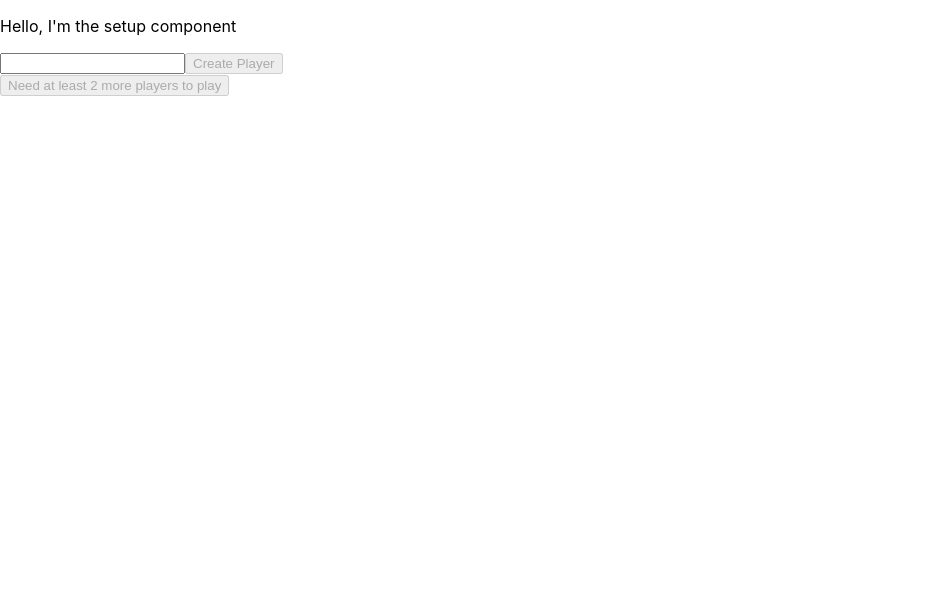
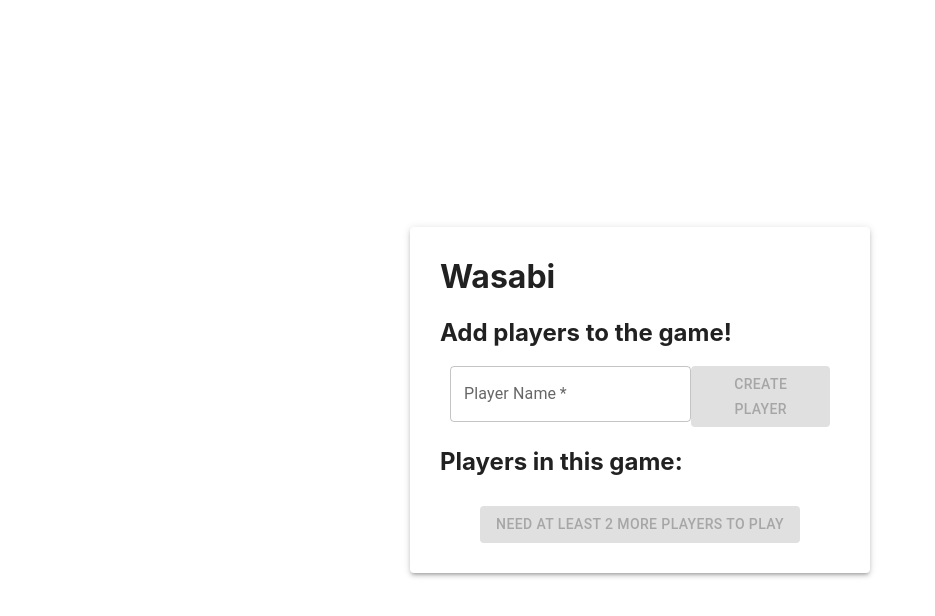
Before and after one commit to szwo/wasabi, a React (Create React App) app: page / in a window 1280 px wide. Shown: the top 616 px of the page, without its empty margins (0-935 px from the left). Built offline with nearby package versions, Linux system fonts and the light colour scheme.

Commit message:
Style setup component, add playerlist, input validation

```diff
--- a/src/components/Setup/setup.component.tsx
+++ b/src/components/Setup/setup.component.tsx
@@ -1,6 +1,8 @@
 import React, { FC, useState } from 'react';
 import { useScores } from 'hooks';
 
+import './setup.styles.scss';
+import { Alert, Button, Paper, Snackbar, TextField } from '@mui/material';
 interface SetupProps {
     showGame: () => void;
 }
@@ -8,33 +10,103 @@ interface SetupProps {
 const Setup: FC<SetupProps> = (props: SetupProps) => {
     const { showGame } = props;
     const [playerName, setPlayerName] = useState('');
+    // TODO: Move Toasts to it's own component
+    // TODO: Adopt recommended pattern for multiple toasts: https://mui.com/components/snackbars/#consecutive-snackbars
+    const [showFailureToast, setShowFailureToast] = useState(false);
+    const [showSuccessToast, setShowSuccessToast] = useState(false);
     const { getPlayers, createPlayer } = useScores();
     const players = getPlayers();
     const playerIds = Object.keys(players);
     const minimumPlayersMet = playerIds.length < 2;
+    const alphanumericRegex = new RegExp(/^[A-Za-z0-9]+$/);
+    const isValidInput = alphanumericRegex.test(playerName);
 
     const handleCreatePlayer = () => {
         if (Object.prototype.hasOwnProperty.call(players, playerName)) {
-            // TODO: Display toast instead of console warning
-            console.warn('name already taken');
+            handleShowFailureToast();
         } else {
             createPlayer(playerName);
+            handleShowSuccessToast();
             setPlayerName('');
         }
     };
 
+    const handleShowSuccessToast = () => {
+        setShowFailureToast(false);
+        setShowSuccessToast(false);
+        setShowSuccessToast(true);
+    };
+
+    const handleShowFailureToast = () => {
+        setShowFailureToast(false);
+        setShowSuccessToast(false);
+        setShowFailureToast(true);
+    };
+
+    const handleSuccessToastClose = (event?: React.SyntheticEvent | Event, reason?: string) => {
+        if (reason === 'clickaway') {
+            return;
+        }
+
+        setShowSuccessToast(false);
+    };
+
+    const handleFailureToastClose = (event?: React.SyntheticEvent | Event, reason?: string) => {
+        if (reason === 'clickaway') {
+            return;
+        }
+
+        setShowFailureToast(false);
+    };
+
     return (
-        <div className="setup">
-            <p>Hello, I'm the setup component</p>
-            <div>
-                <input type="text" value={playerName} onChange={e => setPlayerName(e.target.value)} />
-                <button onClick={handleCreatePlayer} disabled={playerName.length === 0}>
-                    Create Player
-                </button>
-            </div>
-            <button onClick={showGame} disabled={minimumPlayersMet}>
-                {minimumPlayersMet ? `Need at least ${2 - playerIds.length} more players to play` : 'Start Game!'}
-            </button>
+        <div className="setup--container">
+            <Paper elevation={3}>
+                <div className="setup--form-container">
+                    <h1>Wasabi</h1>
+                    <h2>Add players to the game!</h2>
+                    <div className="setup--input-container">
+                        <TextField
+                            className="setup--input-field"
+                            required
+                            label="Player Name"
+                            variant="outlined"
+                            value={playerName}
+                            error={playerName.length > 0 && !isValidInput}
+                            onChange={e => setPlayerName(e.target.value)}
+                        />
+                        <Button
+                            className="setup--input-btn"
+                            variant="contained"
+                            onClick={handleCreatePlayer}
+                            disabled={playerName.length === 0 || !isValidInput}
+                        >
+                            Create Player
+                        </Button>
+                    </div>
+                    <div className="setup--players-list">
+                        <h2>Players in this game:</h2>
+                        <ol>
+                            {playerIds.map(playerId => (
+                                <li>{playerId}</li>
+                            ))}
+                        </ol>
+                    </div>
+                    <div className="setup--submit-container">
+                        <Button variant="contained" color="success" onClick={showGame} disabled={minimumPlayersMet}>
+                            {minimumPlayersMet
+                                ? `Need at least ${2 - playerIds.length} more players to play`
+                                : 'Start Game!'}
+                        </Button>
+                    </div>
+                </div>
+            </Paper>
+            <Snackbar open={showSuccessToast} onClose={handleSuccessToastClose} autoHideDuration={6000}>
+                <Alert severity="success">New player added!</Alert>
+            </Snackbar>
+            <Snackbar open={showFailureToast} onClose={handleFailureToastClose} autoHideDuration={6000}>
+                <Alert severity="error">Player name already taken! Try something else.</Alert>
+            </Snackbar>
         </div>
     );
 };
--- /dev/null
+++ b/src/components/Setup/setup.styles.scss
@@ -0,0 +1,24 @@
+.setup--container {
+    display: flex;
+    min-height: 100vh;
+    align-items: center;
+    justify-content: center;
+}
+
+.setup--form-container {
+    margin: 30px;
+    width: 400px;
+}
+
+.setup--input-container {
+    display: flex;
+    justify-content: space-between;
+    margin: 10px;
+    min-height: 2rem;
+}
+
+.setup--submit-container {
+    display: flex;
+    margin-top: 30px;
+    justify-content: center;
+}
```
